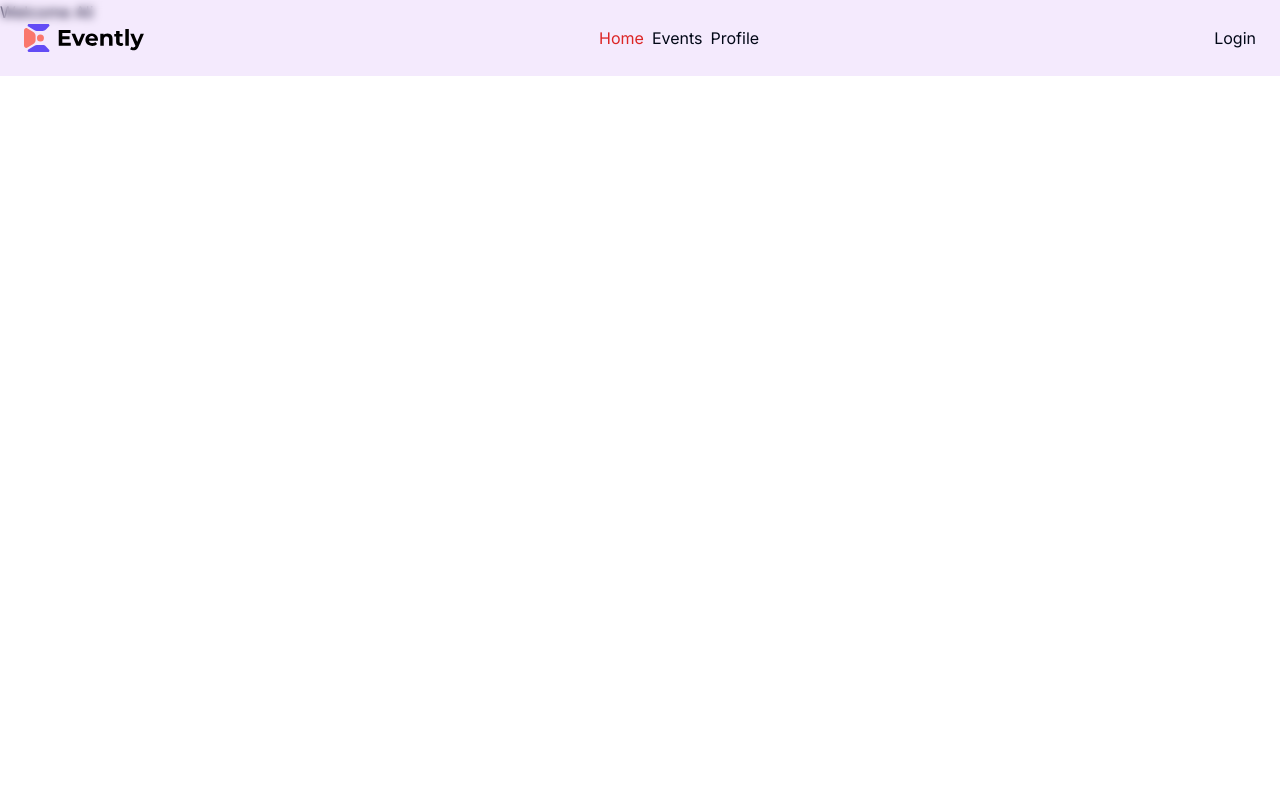
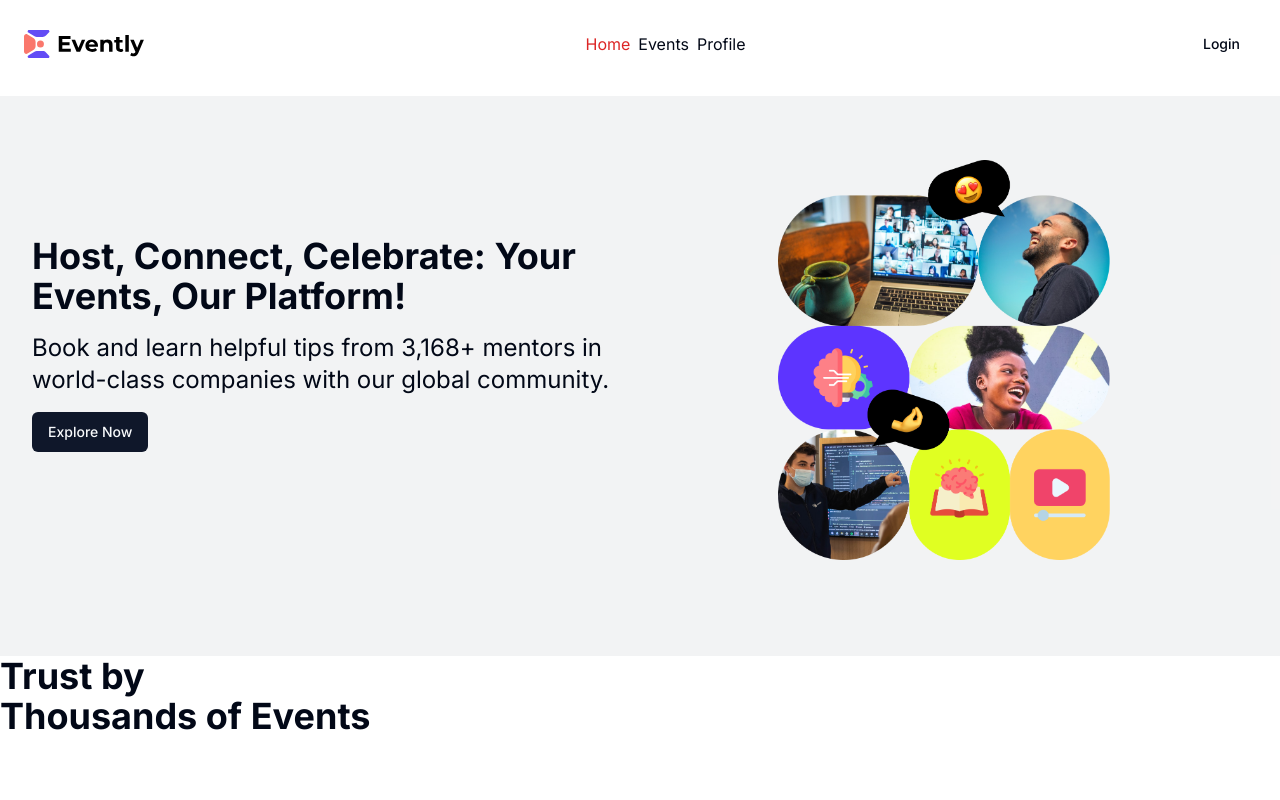
Before and after one commit to aliallam98/events-app, a Next.js app: page / in a window 1280 px wide. Shown: the top 800 px of the page. Built offline with nearby package versions, Linux system fonts and the light colour scheme; no server answers.

Commit message:
Finished Landing page ui

```diff
--- a/src/app/page.tsx
+++ b/src/app/page.tsx
@@ -1,9 +1,42 @@
-import Image from 'next/image'
+import { Button } from "@/components/ui/button";
+import Image from "next/image";
+import Link from "next/link";
 
 export default function Home() {
   return (
-    <main className='h-full'>
-      <h1>Welcome Ali</h1>
+    <main className="h-full">
+      <section className="h-[100vh]  md:h-[70vh] bg-primary/5 bg-contain ">
+        <div className="container grid grid-cols-1 md:grid-cols-2 mt-24 py-8">
+          <div className="flex flex-col justify-center gap-4">
+            <h1 className="font-bold text-4xl">Host, Connect, Celebrate: Your Events, Our Platform!</h1>
+            <p className="text-2xl">
+              Book and learn helpful tips from 3,168+ mentors in world-class
+              companies with our global community.
+            </p>
+            <Button
+            asChild
+            className="w-full mt-8 md:mt-0 md:w-fit"
+            >
+              <Link href={"#events"}>Explore Now</Link>
+            </Button>
+          </div>
+          <div className="mt-8">
+            <Image
+              className="max-h-[40vh] md:max-h-[50vh] object-contain object-center"
+              alt="Hero image"
+              width={1000}
+              height={1000}
+              src={"/assets/images/hero.png"}
+            />
+          </div>
+        </div>
+      </section>
+
+      <section id="events" className="">
+        <h2 className="font-bold text-4xl">
+          Trust by <br /> Thousands of Events
+        </h2>
+      </section>
     </main>
-  )
+  );
 }
--- a/src/components/navbar/Navbar.tsx
+++ b/src/components/navbar/Navbar.tsx
@@ -13,7 +13,7 @@ const Navbar = () => {
   return (
     <header
       className={cn(
-        "fixed top-0 w-full p-6 bg-purple-600/10 backdrop-blur-sm",
+        "fixed top-0 w-full p-6  backdrop-blur-sm",
         isScroll && "shadow-sm border-b "
       )}
     >
--- a/src/components/navbar/UserButtons.tsx
+++ b/src/components/navbar/UserButtons.tsx
@@ -3,6 +3,7 @@ import { SignedIn, SignedOut, UserButton, useUser } from "@clerk/nextjs";
 import Link from "next/link";
 import { Spinner } from "../Spinner";
 import NavMobLinks from "./NavMobLinks";
+import { Button } from "../ui/button";
 
 const UserButtons = () => {
   const { isLoaded, isSignedIn } = useUser();
@@ -17,10 +18,15 @@ const UserButtons = () => {
         )}
       </SignedIn>
       <SignedOut>
-        <Link href={"/sign-in"}>Login</Link>
+        <Link href={"/sign-in"}>
+          <Button
+          variant={"ghost"}
+          className="hover:bg-primary/5"
+          >Login</Button>
+        </Link>
       </SignedOut>
 
-      <NavMobLinks/>
+      <NavMobLinks />
     </div>
   );
 };
```
